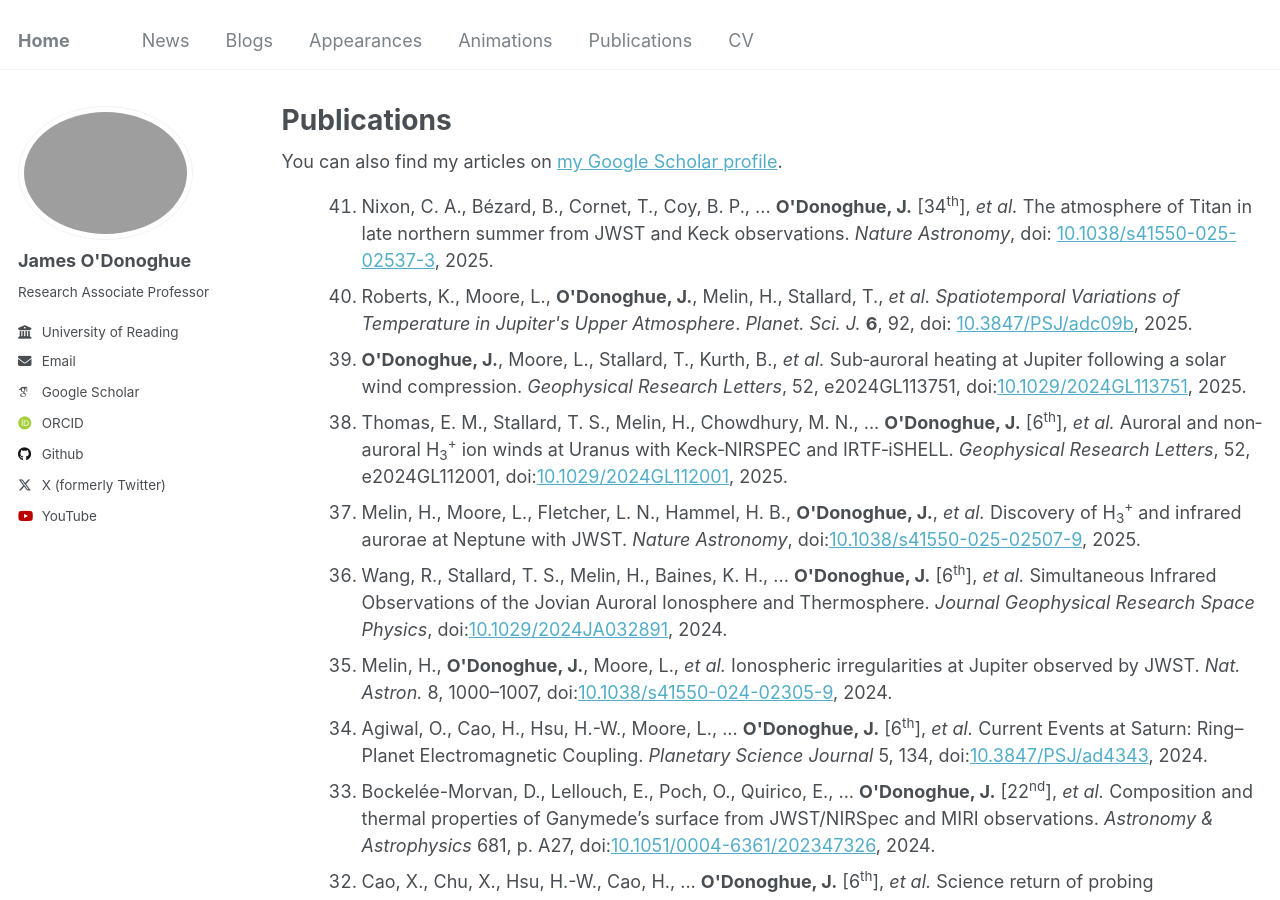
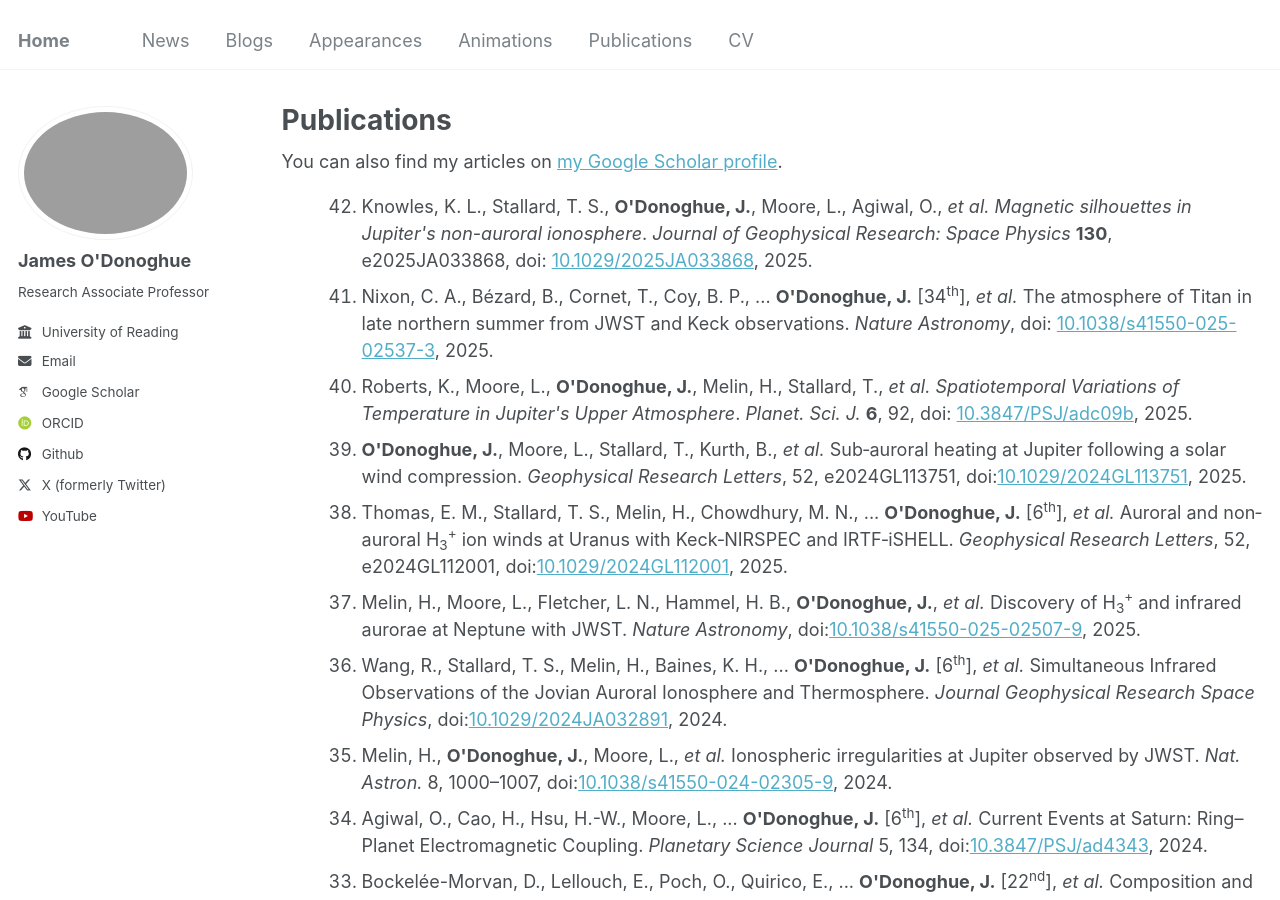
Before and after one commit to odonoghuespace/odonoghuespace.github.io, a Jekyll site: the page built from _pages/publications.html, in a window 1280 px wide and 900 px high. Built offline with Jekyll 4.4.1, drawn with Linux system fonts in a browser that asks for light colours; some web fonts are replaced.

Commit message:
Update publications.html

```diff
--- a/_pages/publications.html
+++ b/_pages/publications.html
@@ -15,6 +15,8 @@ author_profile: true
 
 <ol reversed>
   <ol reversed>
+  <li>Knowles, K. L., Stallard, T. S., <strong>O'Donoghue, J.</strong>, Moore, L., Agiwal, O., <em>et al.</em> <em>Magnetic silhouettes in Jupiter's non-auroral ionosphere</em>. <em>Journal of Geophysical Research: Space Physics</em> <strong>130</strong>, e2025JA033868, doi: <a href="https://doi.org/10.1029/2025JA033868">10.1029/2025JA033868</a>, 2025.</li>
+
   <li>Nixon, C. A., Bézard, B., Cornet, T., Coy, B. P., ... <strong>O'Donoghue, J.</strong> [34<sup>th</sup>], <em>et al.</em> The atmosphere of Titan in late northern summer from JWST and Keck observations. <em>Nature Astronomy</em>, doi: <a href="https://doi.org/10.1038/s41550-025-02537-3">10.1038/s41550-025-02537-3</a>, 2025.</li>
 
   <li>Roberts, K., Moore, L., <strong>O'Donoghue, J.</strong>, Melin, H., Stallard, T., <em>et al.</em> <em>Spatiotemporal Variations of Temperature in Jupiter's Upper Atmosphere</em>. <em>Planet. Sci. J.</em> <strong>6</strong>, 92, doi: <a href="https://doi.org/10.3847/PSJ/adc09b">10.3847/PSJ/adc09b</a>, 2025.</li>
```
